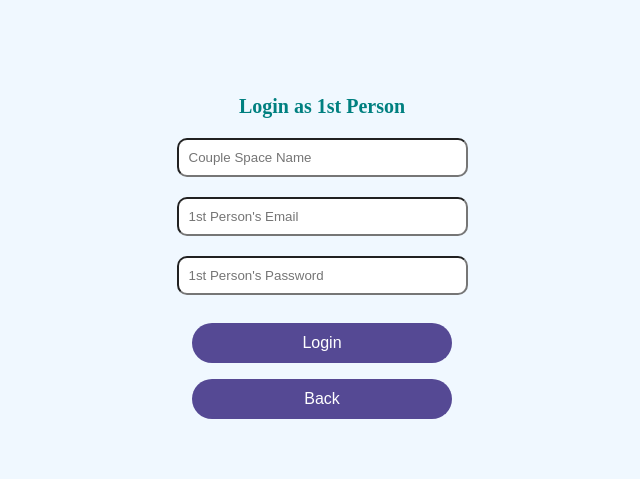
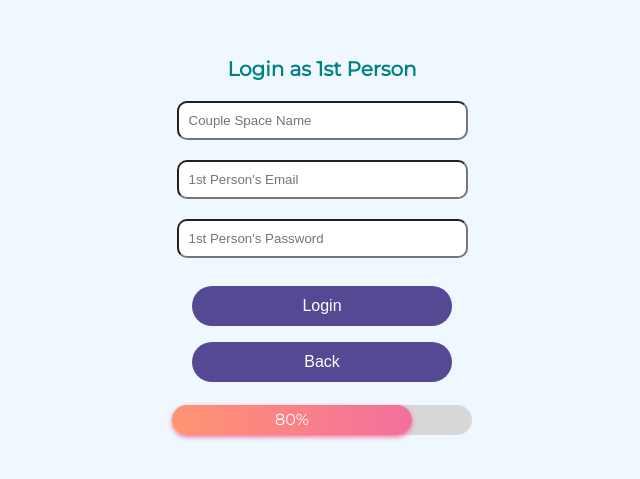
Before and after one commit to shermainelim/CoupleGoalsApp, a React (Create React App) app in the folder client/: page /firstPersonLogin in a window 1280 px wide. Shown: the part 147-626 px from the top of the page, without its empty margins (318-958 px from the left). Built offline with nearby package versions, Linux system fonts and the light colour scheme.

Commit message:
progress bar

```diff
--- a/client/src/screens/login/firstPersonLogin.jsx
+++ b/client/src/screens/login/firstPersonLogin.jsx
@@ -5,6 +5,7 @@ import styles from "./firstPersonLogin.scss";
 import classNames from "classnames/bind";
 import CustomButton from "../../shared/CustomButton";
 import { useNavigate } from "react-router-dom";
+import ProgressBar from "../../shared/ProgressBar";
 
 const FirstPersonLogin = () => {
   const cx = classNames.bind(styles);
@@ -97,6 +98,8 @@ const FirstPersonLogin = () => {
           navigate("/loginOptions");
         }}
       ></CustomButton>
+
+      <ProgressBar done="80"/>
     </div>
   );
 };
--- /dev/null
+++ b/client/src/shared/ProgressBar.jsx
@@ -0,0 +1,27 @@
+import React, { useState } from "react";
+import classNames from "classnames/bind";
+import styles from "./ProgressBar.scss";
+
+const ProgressBar = ({done}) => {
+    const cx = classNames.bind(styles);
+	const [style, setStyle] = useState({});
+
+	setTimeout(() => {
+		const newStyle = {
+			opacity: 1,
+			width: `${done}%`
+		}
+
+		setStyle(newStyle);
+	}, 200);
+
+	return (
+		<div className={cx("progress")}>
+			<div className={cx("progress-done")} style={style}>
+				{done}%
+			</div>
+		</div>
+	)
+}
+
+export default ProgressBar;
--- /dev/null
+++ b/client/src/shared/ProgressBar.scss
@@ -0,0 +1,38 @@
+@import url('https://fonts.googleapis.com/css?family=Montserrat&display=swap');
+
+* {
+	box-sizing: border-box;
+}
+
+body {
+	flex-direction: column;
+	font-family: 'Montserrat', sans-serif;
+	display: flex;
+	align-items: center;
+	justify-content: center;
+	height: 100vh;
+	margin: 0;
+}
+
+.progress {
+	background-color: #d8d8d8;
+	border-radius: 20px;
+	position: relative;
+	margin: 15px 0;
+	height: 30px;
+	width: 300px;
+}
+
+.progress-done {
+	background: linear-gradient(to left, #F2709C, #FF9472);
+	box-shadow: 0 3px 3px -5px #F2709C, 0 2px 5px #F2709C;
+	border-radius: 20px;
+	color: #fff;
+	display: flex;
+	align-items: center;
+	justify-content: center;
+	height: 100%;
+	width: 0;
+	opacity: 0;
+	transition: 1s ease 0.3s;
+}
```
